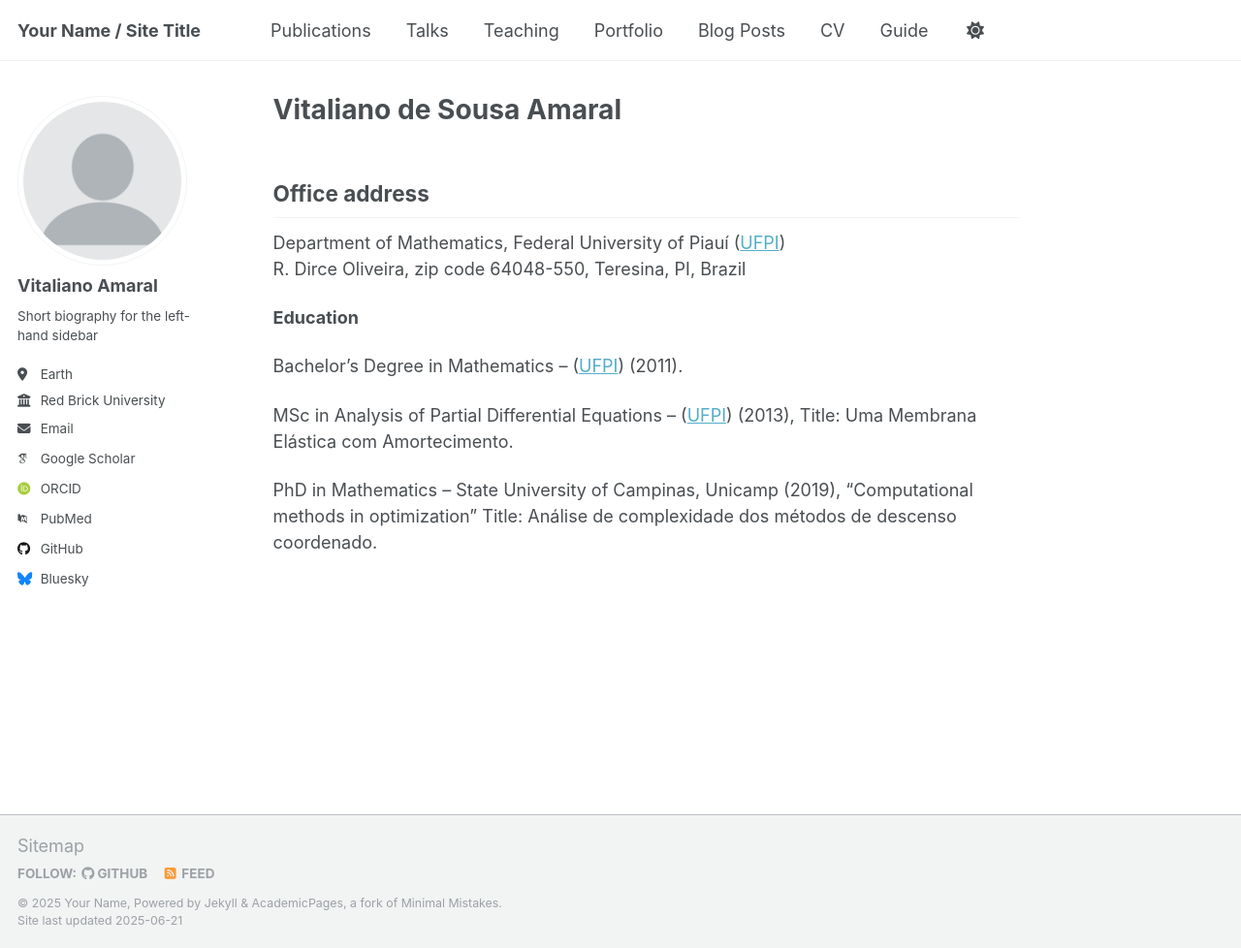
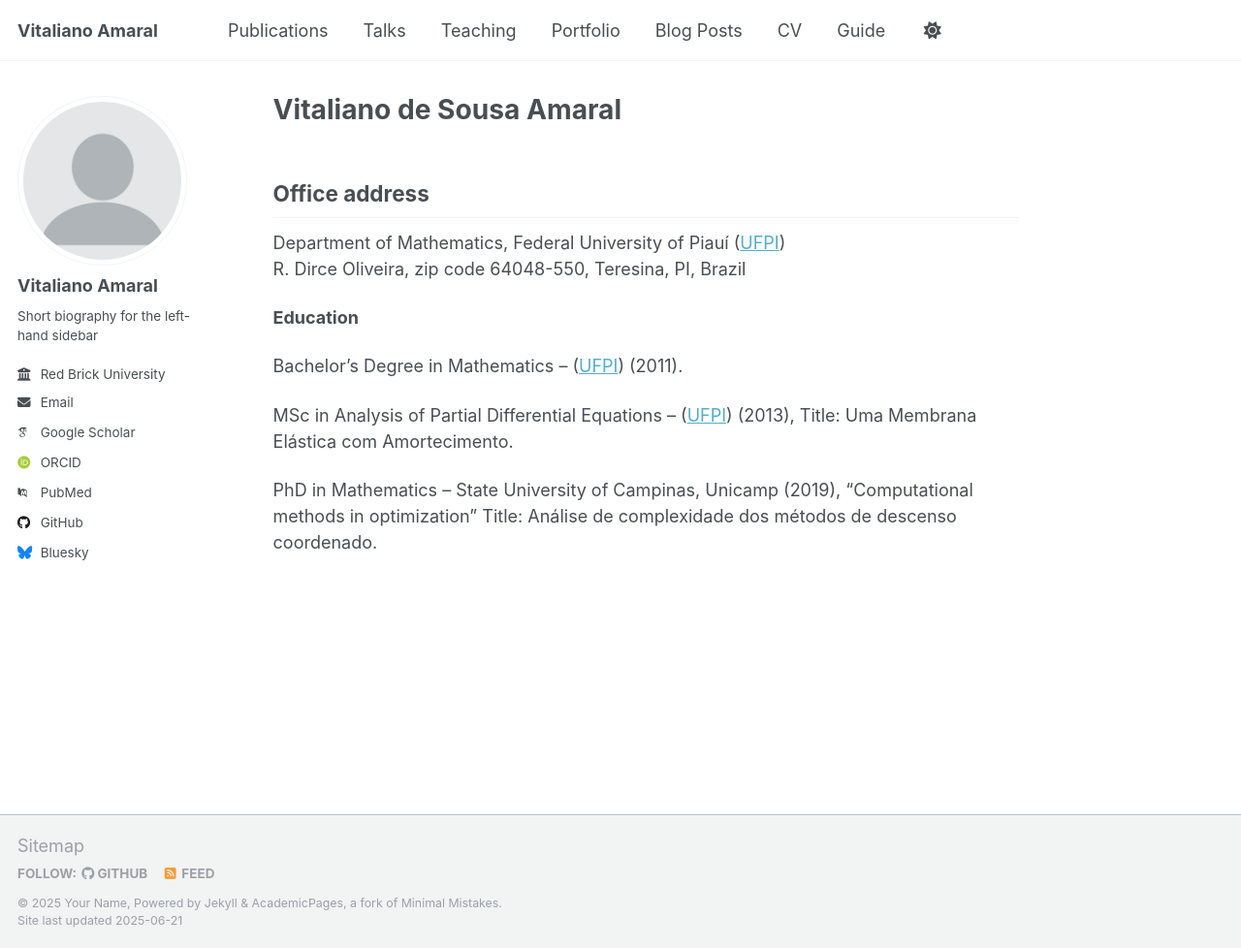
Before and after one commit to vitalianoamaral/vitalianoamaral.github.io, a Jekyll site: the page built from _pages/about.md, in a window 1280 px wide and 978 px high. Shown: the whole window at 97% size. Built offline with Jekyll 4.4.1, drawn with Linux system fonts in a browser that asks for light colours; some web fonts are replaced.

Commit message:
Update _config.yml

```diff
--- a/_config.yml
+++ b/_config.yml
@@ -9,7 +9,7 @@
 # Basic Site Settings
 locale                   : "en-US"
 site_theme               : "default"
-title                    : "Your Name / Site Title"
+title                    : "Vitaliano Amaral"
 title_separator          : "-"
 name                     : &name "Your Name"
 description              : &description "personal description"
@@ -26,10 +26,10 @@ author:
   name             : "Vitaliano Amaral"
   pronouns         : # example: "she/her"
   bio              : "Short biography for the left-hand sidebar"
-  location         : "Earth"
+  #location         : "Earth"
   employer         : "Red Brick University"
   uri              : # URL
-  email            : "none@example.org"
+  email            : "vitalianoamaral@ufpi.edu.br"
 
   # Academic websites
   academia         : # URL
```
